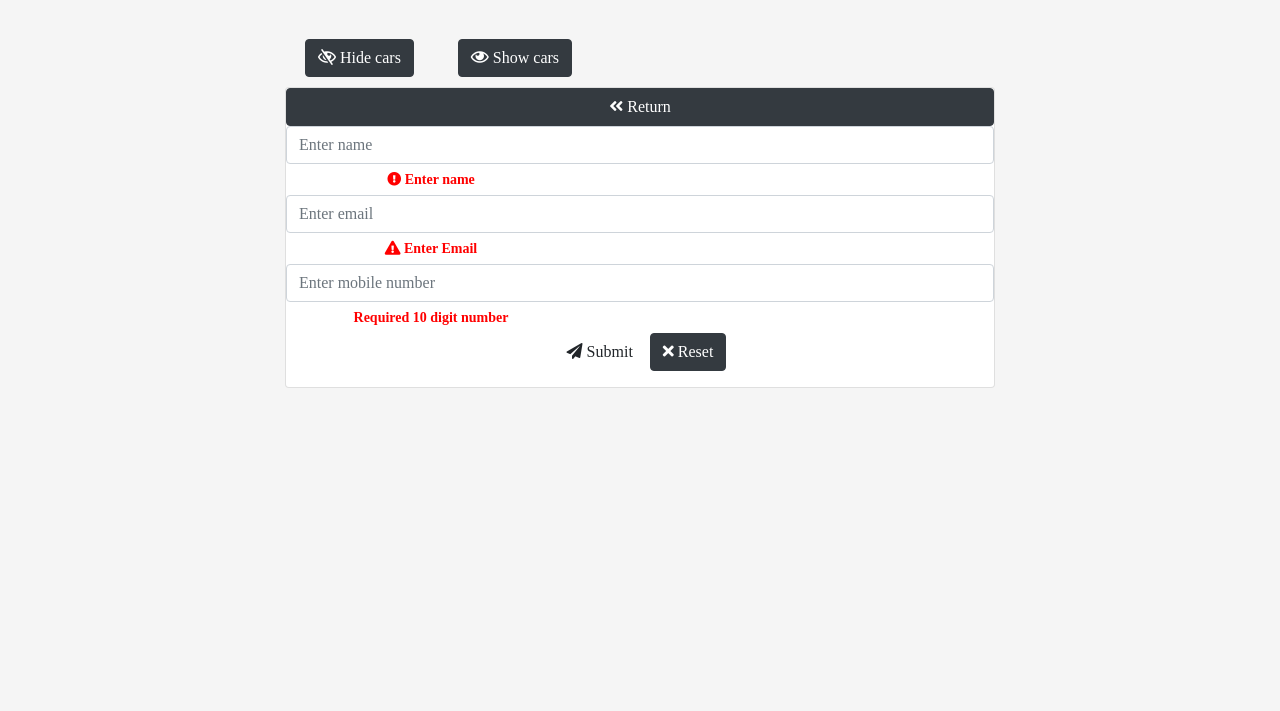
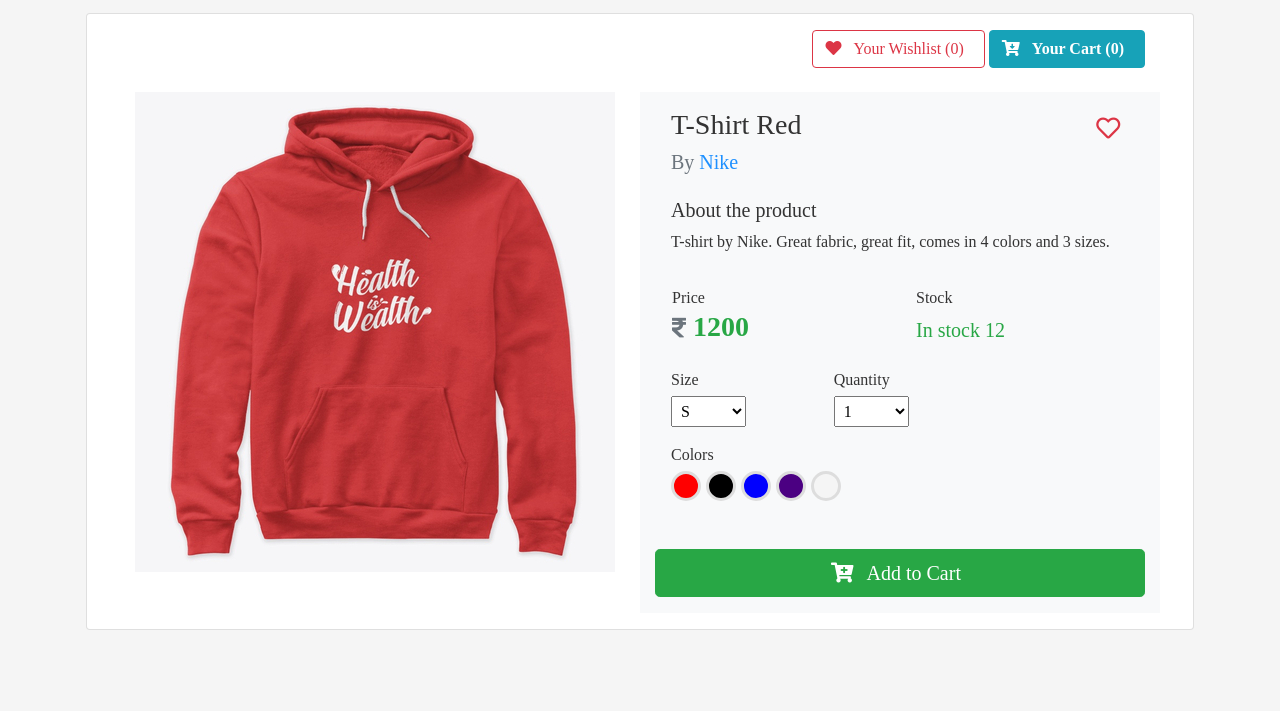
Before and after one commit to Root-0/Vue-sample, a plain HTML site: page index.html in a window 1280 px wide. Shown: the part 89-800 px from the top of the page. Drawn offline with Linux system fonts and the light colour scheme.

Commit message:
Basic functionality

```diff
--- a/index.html
+++ b/index.html
@@ -11,157 +11,194 @@
   </head>
   <body>
     <div class="container-fluid" id="app">
-      <div class="container text-center">
-        <h2 class="">Vue js Sample Application</h2>
-        <p class="">Using Vue with script tag.</p>
-
-        <div class="container box col-md-8">
-
-          <div class="toolbar">
-            <a href="javascript:void(0);"
-              class="btn btn-dark"
-              v-on:click="cars_display=false, form_show=true"
-              ><span class="far fa-eye-slash"></span> Hide cars</a>
-            <a href="javascript:void(0);"
-              class="btn btn-dark"
-              v-on:click="cars_display=true, form_show=false"
-              ><span class="far fa-eye"></span> Show cars</a>
+      <div class="container p-3">
+        <h2 class="text-center">Vue js Sample Application</h2>
+        <p class="text-center">Using Vue with script tag.</p>
+        <div class="card my-3 px-5 py-3">
+          <div class="toplinks offset-8 d-flex mb-4">
+              <div class="cartitem ml-auto">
+                <button class="btn btn-outline-danger">
+                  <span class="fas fa-heart"></span>
+                  <span class="mx-2">Your Wishlist ({{wishlist}})</span>
+                </button>
+              </div>
+              <div class="cartitem ml-auto mr-0">
+                <button class="btn btn-info">
+                  <span class="fas fa-cart-arrow-down"></span>
+                  <span class="mx-2 font-weight-bold">Your Cart ({{cart}})</span>
+                </button>
+              </div>
           </div>
-
-          <div v-show='cars_display' class="card" v-for="product in products">
-            <div class="imagebox">
-              <img :src=product.image class="img-fluid">
+          <!-- end toplinks -->
+          <div class="row">
+            <div class="image-box col-sm-6">
+              <img :src="products.image" alt="" class="img-fluid">
             </div>
 
-            <div class="details">
-              <h4 class="">
-                  {{product.name}}
-              </h4>
-              <ul class="">
-                <li class="">
-                  Price :<span class="">{{product.price}}</span>
-                </li>
-                <li class="">
-                  0-100Km :<span>{{product.speed}}</span>
-                </li>
-                <li class="">
-                  Stock: <span v-if='product.stock' class="green">Available</span>
-                  <span v-else class="red">Not Available</span>
-                </li>
-              </ul>
-              <br>
-              <a href="javascript:void(0);"
-                class="btn btn-buy"
-                v-on:click="cars_display=false, form_show=true">Book now</a>
+            <div class="info bg-light col-sm-6 py-3">
+              <div class="info-row row">
+                <div class="col-10">
+                    <h3 class="px-3">T-Shirt {{products.color}}</h3>
+                    <h5 class="px-3 text-muted">By <a href="#" class="">{{products.brand}}</a></h5>
+                </div>
+                <div class="col-2">
+                  <h4 class="p-2">
+                      <a href="javascript:void(0);" class="btn-wishlist" @click='addwish'>
+                        <span class="fa-heart text-danger" v-bind:class="[{'fas' : products.wish},{'far' : !products.wish} ]"></span>
+                      </a>
+                  </h4>
+                </div>
+              </div>
+
+              <div class="about bg-light p-3">
+                <h5 class="">About the product</h5>
+                <p class="product-about">T-shirt by {{products.brand}}. Great fabric, great fit, comes in 4 colors and 3 sizes.</p>
+              </div>
+
+              <div class="priceinfo row px-3">
+                <div class="col-sm-6 price px-3 mb-3">
+                  <p class="mb-0">Price</p>
+                  <h3 class="">
+                    <span class="text-muted small fas fa-rupee-sign"></span>
+                    <span class="font-weight-bold text-success"> {{products.price}}</span>
+                  </h3>
+                </div>
+                <div class="col-sm-6 stock px-3 mb-3">
+                  <p class="mb-2">Stock</p>
+                  <h5 class="">
+                    <span class="text-danger" v-if="products.stock < 5 && products.stock > 0">Only {{products.stock}} left</span>
+                    <span class="text-black-50" v-if="products.stock == 0">Out of stock</span>
+                    <span class="text-success" v-if="products.stock > 4">In stock {{products.stock}}</span>
+
+                  </h5>
+                </div>
+              </div>
+
+              <div class="selects px-3 row">
+                <div class="col-4">
+                  <p class="mb-1">Size</p>
+                  <select name="size" id="size">
+                    <option value="small">S</option>
+                    <option value="medium">M</option>
+                    <option value="large">L</option>
+                  </select>
+                </div>
+                <div class="col-4">
+                  <p class="mb-1">Quantity</p>
+                  <select name="qty" id="qty">
+                    <option value="1">1</option>
+                    <option value="2">2</option>
+                    <option value="3">3</option>
+                    <option value="4">4</option>
+                    <option value="5">5</option>
+                  </select>
+                </div>
+              </div>
+              <!-- end selects -->
+              <div class="colors px-3 my-3">
+                <p class="mb-1">Colors</p>
+                <ul class="list-inline">
+                  <li class="list-inline-item dots" v-for="type in products.types" :key="type.color"
+                       v-bind:class="type.color" @click="updateProduct(type)">
+                    <a href="" class=""></a>
+                  </li>
+                </ul>
+              </div>
+
+              <div class="cart mt-5">
+                <a href="javascript:void(0);" class="btn btn-lg btn-secondary btn-block"
+                   v-bind:class="[{'disabled' : products.stock == 0}, {'btn-success': products.stock}]"  @click='addcart'>
+                  <span class="fa fa-cart-plus"></span>
+                  <span class="mx-2">Add to Cart</span>
+                </a>
+              </div>
             </div>
-
+            <!-- end info -->
           </div>
-
-          <div class="card form-card" v-show="form_show">
-            <a href="javascript:void(0);"
-              class="btn btn-dark"
-              v-on:click="cars_display=true, form_show=false">
-                <span class="fas fa-angle-double-left"> </span> Return</a>
-
-            <form action="" method="post" @submit.prevent='formsubmit'>
-              <input type="text" name="name" id="name"
-                placeholder="Enter name" class="form-control"
-                v-model='form.name'>
-                <p class="red" v-if="!namecheck"> <span class="fas fa-exclamation-circle"></span> Enter name</p>
-
-              <input type="email" name="email" id="mail"
-                placeholder="Enter email" class="form-control"
-                v-model='form.email'>
-                <p class="red" v-if="!mailcheck"> <span class="fas fa-exclamation-triangle"></span> Enter Email</p>
-
-              <input type="text" name="mobile" id="mobile"
-                placeholder="Enter mobile number" class="form-control"
-                v-model.number='form.mobile'>
-                <p class="red" v-if="!mobilecheck">Required 10 digit number</p>
-
-              <button type="submit" class="btn btn-submit">
-                <span class="fa fa-paper-plane"></span> Submit
-              </button>
-
-              <button type="reset" class="btn btn-dark">
-                <span class="fas fa-times"></span> Reset
-              </button>
-
-            </form>
-          </div>
+          <!-- end row inside card -->
         </div>
+        <!-- end card -->
       </div>
+      <!-- end container -->
     </div>
 
     <script src="js/vue-dev.js"></script>
-    <script src="js/vuelidate.min.js"></script>
-    <script src="js/validators.min.js"></script>
+    <!-- <script src="js/vuelidate.min.js"></script> -->
+    <!-- <script src="js/validators.min.js"></script> -->
   </body>
 </html>
 
 <script>
-  Vue.use(vuelidate.default);
   const app = new Vue({
     el:'#app',
     data: {
       products: {
-        speedster : {
-          name: 'Porsche 911 speedster',
-          price: '$75000',
-          speed: '3.5 seconds',
-          image: 'img/911 speedster.jpg',
-          stock: 'true'
-        },
-        carrera: {
-          name: 'Porsche Carrera 4s',
-          price: '$45000',
-          speed: '6.5 seconds',
-          image: 'img/carrera 4s.jpg',
-          stock: false
-        },
-        cayene: {
-          name: 'Porsche Cayene',
-          price: '$55000',
-          speed: '5.5 seconds',
-          image: 'img/cayene.jpg',
-          stock: true
-        }
+        color: 'Red',
+        price: '1200',
+        brand: 'Nike',
+        image: 'img/red.jpg',
+        wish: false,
+        stock: 12,
+        types: [
+          {
+            color: 'Red',
+            price: '1200',
+            brand: 'Nike',
+            image: 'img/red.jpg',
+            wish: true,
+            stock: 12
+          },
+          {
+            color: 'Black',
+            price: '600',
+            brand: 'Puma',
+            image: 'img/black.jpg',
+            wish: false,
+            stock: 2
+          },
+          {
+            color: 'Blue',
+            price: '900',
+            brand: 'Adidas',
+            image: 'img/blue.jpg',
+            wish: false,
+            stock: 4
+          },
+          {
+            color: 'Indigo',
+            price: '1000',
+            brand: 'Reebok',
+            image: 'img/indigo.jpg',
+            wish: true,
+            stock: 0
+          },
+          {
+            color: 'White',
+            price: '400',
+            brand: 'Thrift Shop',
+            image: 'img/white.jpg',
+            wish: false,
+            stock: 5
+          }
+        ]
       },
-      cars_display: false,
-      form_show: true,
-      form: {
-        name: null,
-        email: null,
-        mobile: null
-      }
+      cart : 0,
+      wishlist: 0
     },
     methods: {
-      formsubmit(){
-        if(this.validform){
-          console.log('form submitted: ', this.form);
-          console.log('Fields: ', this.form.name, this.form.email, this.form.mobile);
-        }
-        else{
-          console.log('invalid form: ', this.namecheck, this.mailcheck, this.mobilecheck);
-          if(this.form.mobile != null){
-            console.log('length: ',this.form.mobile.length);
-          }
-        }
-
-      }
-    },
-    computed: {
-      namecheck(){
-        return !!this.form.name;
+      addcart : function(){
+        this.cart += 1;
       },
-      mailcheck(){
-        return !!this.form.email;
+      addwish : function(){
+        this.wishlist += 1;
       },
-      mobilecheck(){
-        return typeof this.form.mobile === 'number';
-      },
-      validform(){
-        return  this.namecheck && this.mailcheck && this.mobilecheck;
+      updateProduct : function(type){
+        this.products.color = type.color;
+        this.products.price = type.price;
+        this.products.brand = type.brand;
+        this.products.image = type.image;
+        this.products.stock = type.stock;
+        this.products.wish = type.wish;
       }
     }
   })
--- a/main.scss
+++ b/main.scss
@@ -1,4 +1,4 @@
-$light : cyan;
+$light : rgb(43, 133, 133);
 $dark : #333;
 $wite: whitesmoke;
 
@@ -27,7 +27,51 @@ a{
 }
 
 // =========== Product Card =============
+h1, h2, h3, h4 {
+    font-family: ubuntu;
+}
 
+
+#size, #qty{
+    width: 75px;
+    padding: 5px;
+}
+
+.colors .dots{
+    padding: 0px;
+    margin-left: 0px;
+    margin-right: 5px;
+    border-radius: 50%;
+    height: 30px;
+    width: 30px;
+    border: 3px solid #ddd;
+
+    &:hover{
+        transition: 0.25s;
+        transform: scale(1.35);
+    }
+}
+.colors .dots.selected{
+    // border-width: 5px;
+    transform: scale(1.35);
+    border-color: #bbb;
+}
+
+.red{
+    background: red;
+}
+.blue{
+    background: blue;
+}
+.black{
+    background: black;
+}
+.white{
+    background: whitesmoke;
+}
+.indigo{
+    background: indigo;
+}
 
 
 // ------------ Success / Fail --------------
```
Also changed, not shown: css/main.css, 1 other file.
